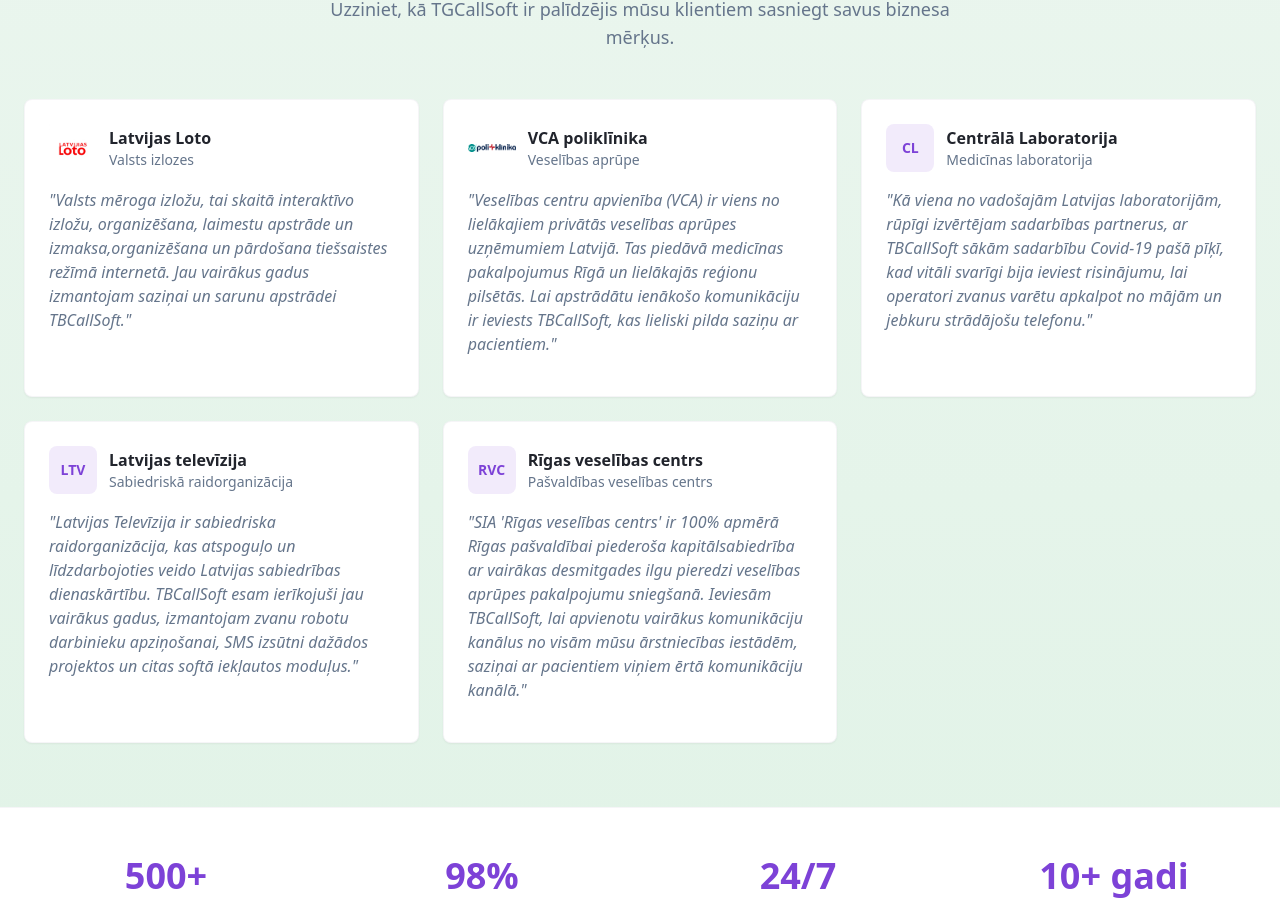
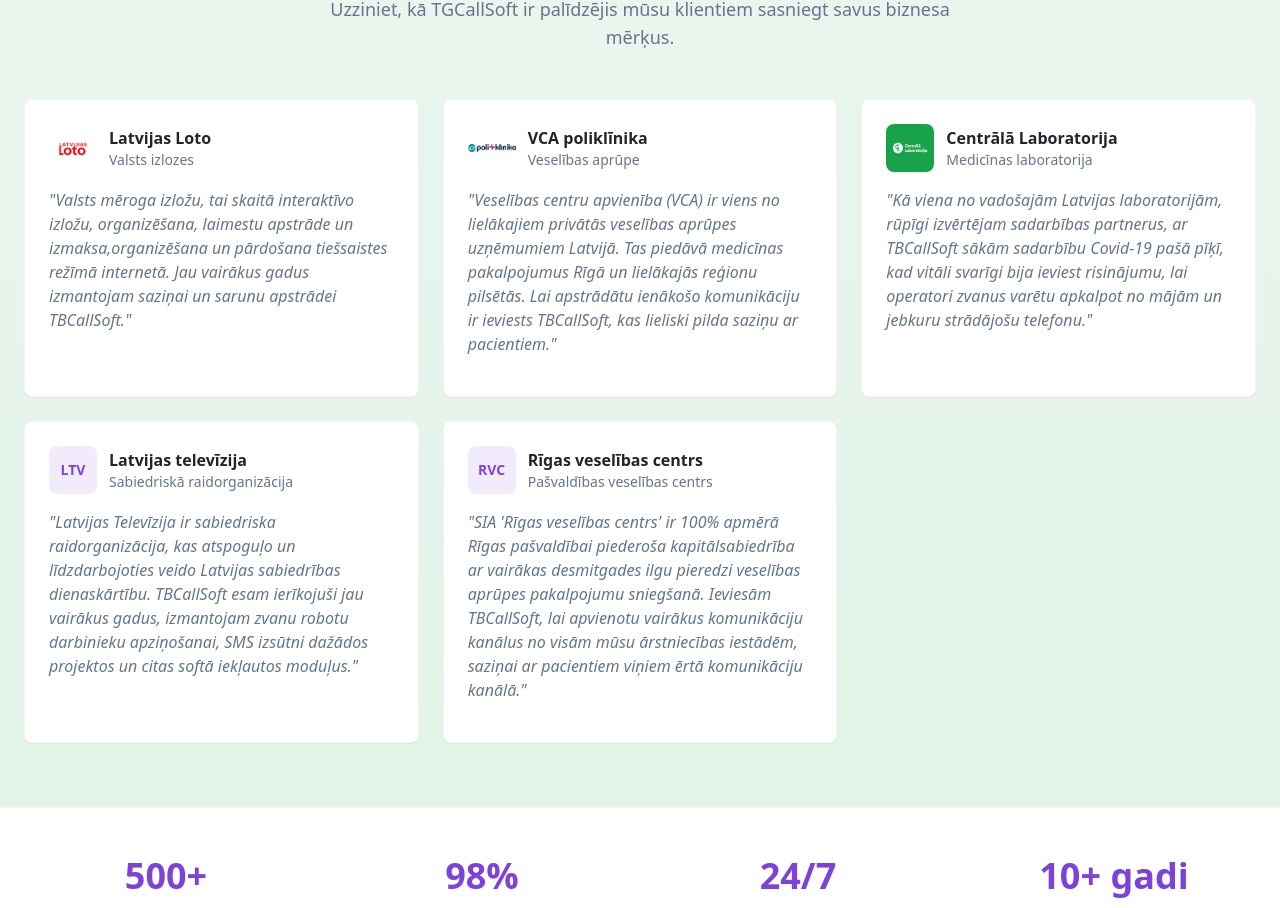
Before and after one commit to AlexTheReindeer/content-call-cornerstone, a React (Vite) app: page / in a window 1280 px wide. Shown: the part 1920-2828 px from the top of the page. Built offline with nearby package versions, Linux system fonts and the light colour scheme.

Commit message:
Update Centrālā laboratorija logo
Updated the Centrālā laboratorija logo with a transparent version from the provided URL and applied a green background as specified.
-edited src/pages/Index.tsx
-created src/assets/logos/centrala-laboratorija-logo.png

```diff
--- a/src/pages/Index.tsx
+++ b/src/pages/Index.tsx
@@ -9,6 +9,7 @@ import teleGroupLogo from "@/assets/telegroup-logo.png";
 import latvijasloto from "@/assets/logos/latvijas-loto-logo.png";
 import vcaLogo from "@/assets/logos/vca-logo.png";
 import vcaRealLogo from "@/assets/logos/vca-real-logo.png";
+import centralaLogo from "@/assets/logos/centrala-laboratorija-logo.png";
 const Index = () => {
   const navigate = useNavigate();
 
@@ -158,8 +159,8 @@ const Index = () => {
             <Card className="shadow-elegant border border-border/40 hover:shadow-card transition-all duration-300">
               <CardContent className="p-6">
                 <div className="flex items-center gap-3 mb-4">
-                  <div className="w-12 h-12 bg-primary/10 rounded-lg flex items-center justify-center">
-                    <span className="text-primary font-bold text-sm">CL</span>
+                  <div className="w-12 h-12 bg-green-600 rounded-lg flex items-center justify-center p-1">
+                    <img src={centralaLogo} alt="Centrālā Laboratorija" className="w-full h-full object-contain" />
                   </div>
                   <div>
                     <h4 className="font-semibold text-foreground">Centrālā Laboratorija</h4>
```
Also changed, not shown: src/assets/logos/centrala-laboratorija-logo.png (added).
